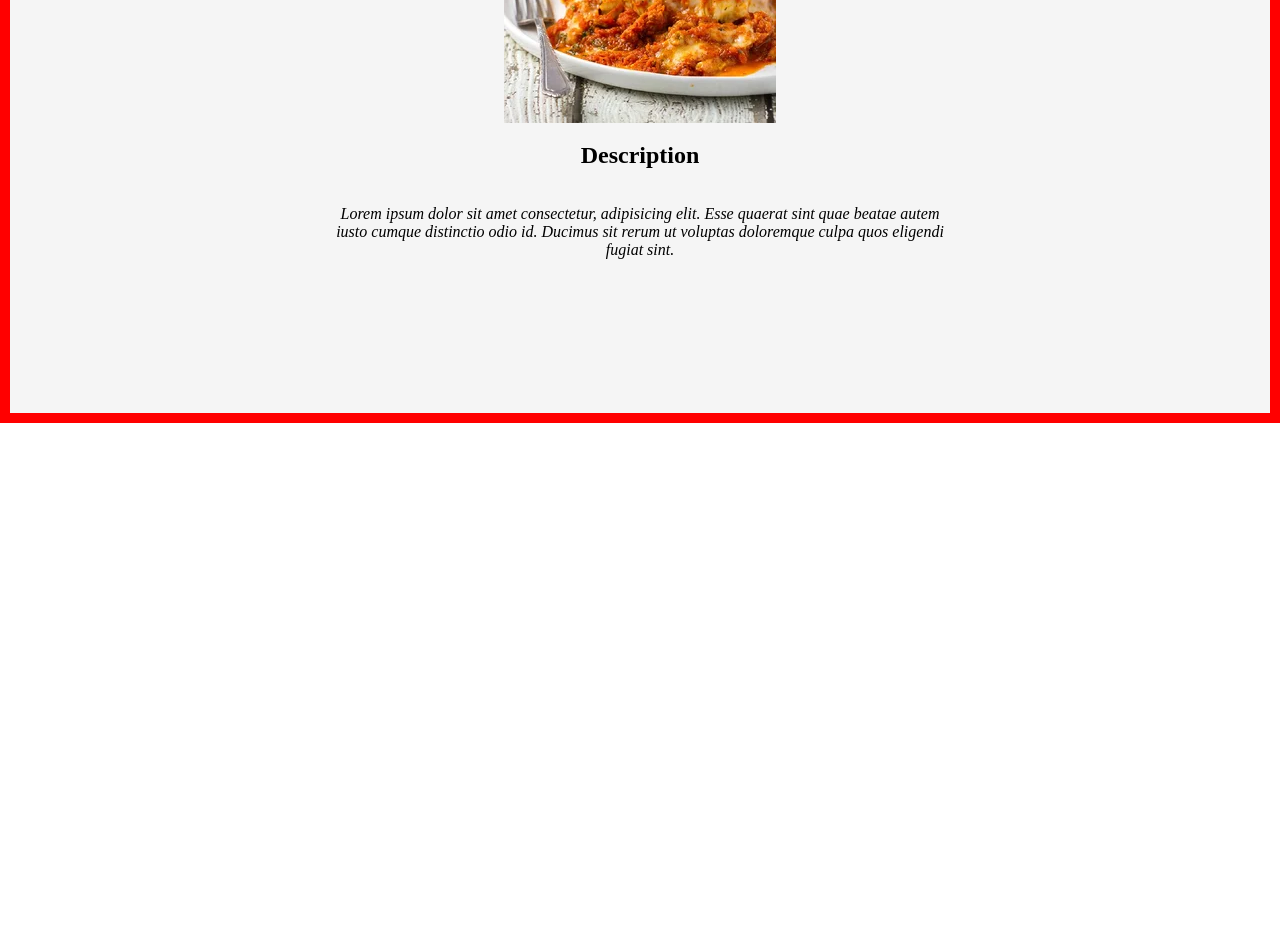
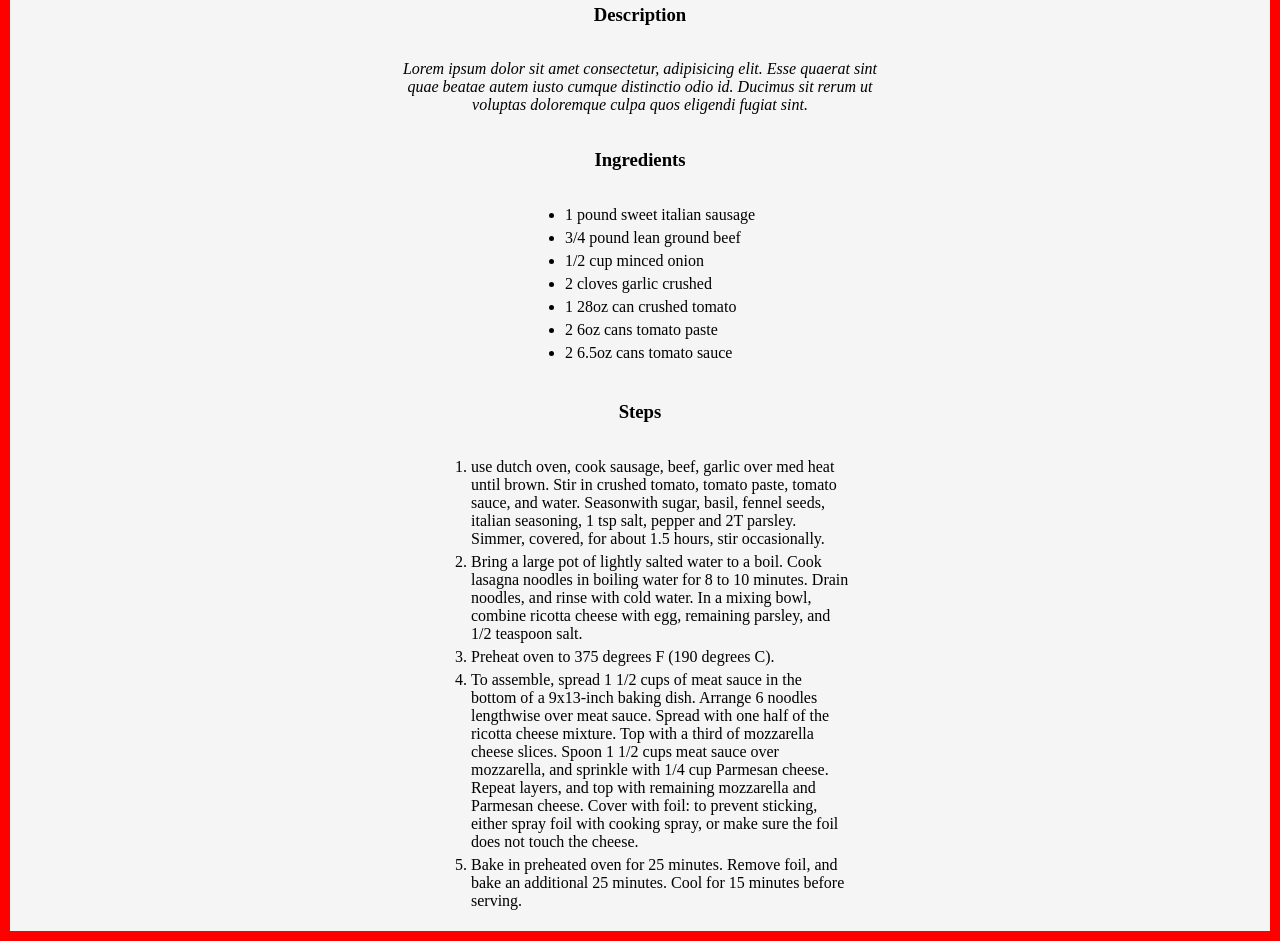
Before and after one commit to goldbug989/odin, a plain HTML site: page odin-recipes/recipes/lasagna.html in a window 1280 px wide. Shown: the part 377-1318 px from the top of the page. Before the commit the page ends 800 px from the top, so only its background shows below. Drawn offline with Linux system fonts and the light colour scheme.

Commit message:
add styling

```diff
--- a/odin-recipes/main.css
+++ b/odin-recipes/main.css
@@ -13,18 +13,27 @@ html,div,body{
 
     align-items: center;
     /* here is the trick for above the fold use viewport height, vh */
-    height:100vh;
+    /* height:100vh; */
     background-color:whitesmoke;
     background-size:cover;
     background-repeat:no-repeat;
     border:10px solid red;
   }
 
+
   p{
     font-size: 1rem;
     font-style: italic;
     color:black;
     text-align: center;
-    margin-left:25%;
-    margin-right:25%;
+    margin-left:30%;
+    margin-right:30%;
   }
+
+  ol{
+      width:30%;
+  }
+
+  li{
+      margin-bottom:5px;
+  }
--- a/odin-recipes/recipes/lasagna.html
+++ b/odin-recipes/recipes/lasagna.html
@@ -12,9 +12,40 @@
     <div id="recipe">
         <h1>Lasagna</h1>
         <img src="../img/lasagna.png" alt="lasagna">
-        <h2>Description</h2>
-        <p>Lorem ipsum dolor sit amet consectetur, adipisicing elit. Esse quaerat sint quae beatae autem iusto cumque
+        <h3>Description</h3>
+        <p>Lorem ipsum dolor sit amet consectetur, adipisicing elit. Esse quaerat sint quae beatae autem iusto
+            cumque
             distinctio odio id. Ducimus sit rerum ut voluptas doloremque culpa quos eligendi fugiat sint.</p>
+        <h3>Ingredients</h3>
+        <ul>
+            <li>1 pound sweet italian sausage</li>
+            <li>3/4 pound lean ground beef</li>
+            <li>1/2 cup minced onion</li>
+            <li>2 cloves garlic crushed</li>
+            <li>1 28oz can crushed tomato</li>
+            <li>2 6oz cans tomato paste</li>
+            <li>2 6.5oz cans tomato sauce</li>
+        </ul>
+
+        <h3>Steps</h3>
+        <ol>
+            <li>use dutch oven, cook sausage, beef, garlic over med heat until brown. Stir in crushed tomato, tomato
+                paste, tomato sauce, and water. Seasonwith sugar, basil, fennel seeds, italian seasoning, 1 tsp salt,
+                pepper and 2T parsley. Simmer, covered, for about 1.5 hours, stir occasionally.</li>
+            <li>Bring a large pot of lightly salted water to a boil. Cook lasagna noodles in boiling water for 8 to 10
+                minutes. Drain noodles, and rinse with cold water. In a mixing bowl, combine ricotta cheese with egg,
+                remaining parsley, and 1/2 teaspoon salt.</li>
+            <li>Preheat oven to 375 degrees F (190 degrees C).</li>
+            <li>To assemble, spread 1 1/2 cups of meat sauce in the bottom of a 9x13-inch baking dish. Arrange 6 noodles
+                lengthwise over meat sauce. Spread with one half of the ricotta cheese mixture. Top with a third of
+                mozzarella cheese slices. Spoon 1 1/2 cups meat sauce over mozzarella, and sprinkle with 1/4 cup
+                Parmesan cheese. Repeat layers, and top with remaining mozzarella and Parmesan cheese. Cover with foil:
+                to prevent sticking, either spray foil with cooking spray, or make sure the foil does not touch the
+                cheese.</li>
+            <li>Bake in preheated oven for 25 minutes. Remove foil, and bake an additional 25 minutes. Cool for 15
+                minutes before serving.</li>
+        </ol>
+
     </div>
 </body>
 
```
